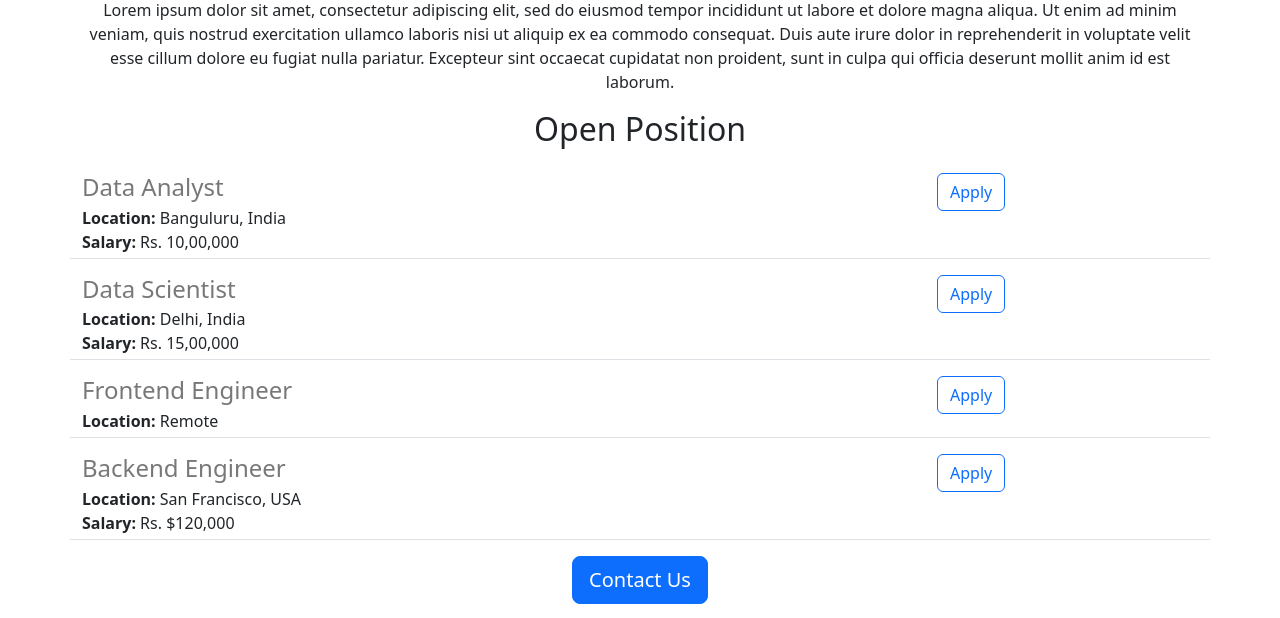
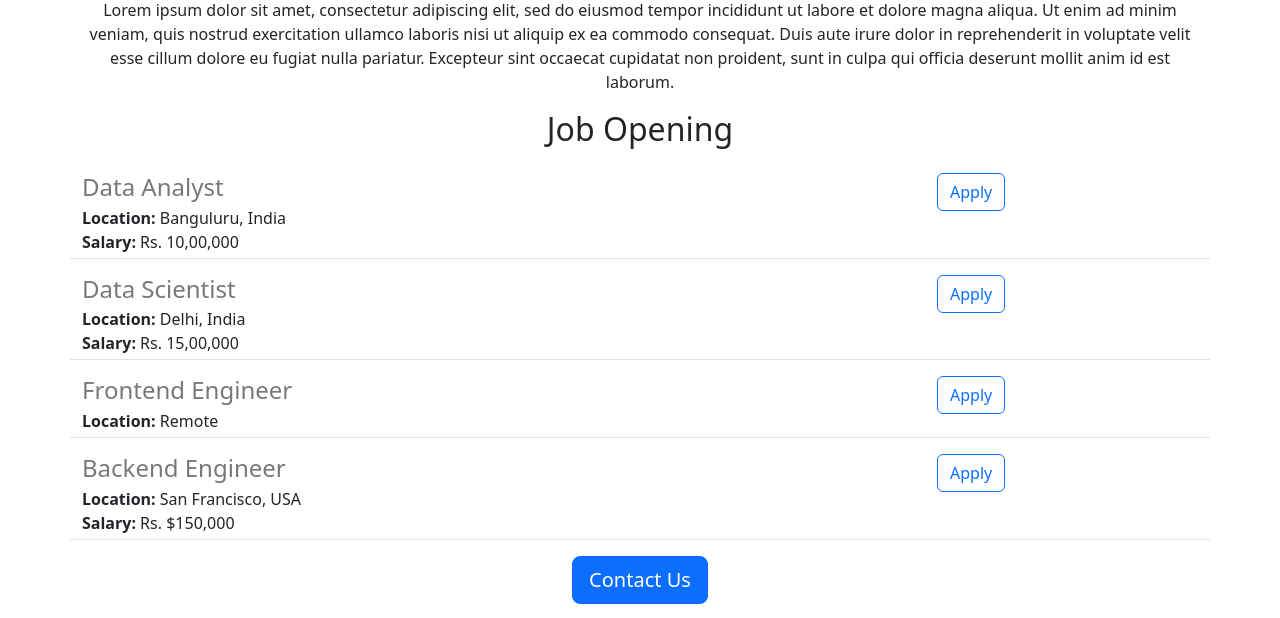
Before and after one commit to NexTechGen/Jovian-careers-website-v2, a Flask app: page / in a window 1280 px wide. Shown: the part 512-1130 px from the top of the page. Run offline with Flask 3, Linux system fonts and the light colour scheme.

Commit message:
Maked_some Changes

```diff
--- a/app.py
+++ b/app.py
@@ -25,7 +25,7 @@ JOBS = [
     'id': 4,
     'title': 'Backend Engineer',
     'location': 'San Francisco, USA',
-    'salary': 'Rs. $120,000'
+    'salary': 'Rs. $150,000'
   },
 ]
 
--- a/templates/home_bootstrap.html
+++ b/templates/home_bootstrap.html
@@ -23,7 +23,7 @@
         Lorem ipsum dolor sit amet, consectetur adipiscing elit, sed do eiusmod       tempor incididunt ut labore et dolore magna aliqua. Ut enim ad minim veniam, quis nostrud exercitation ullamco laboris nisi ut aliquip ex ea commodo consequat. Duis aute irure dolor in reprehenderit in voluptate velit esse cillum dolore eu fugiat nulla pariatur. Excepteur sint occaecat cupidatat non proident, sunt in culpa qui officia deserunt mollit anim id est laborum.
       </p>
 
-      <h2 class="text-center mt-2 mb-4">Open Position</h2>
+      <h2 class="text-center mt-2 mb-4">Job Opening</h2>
       <div>
         {% for job in jobs %}
             {% include 'jobitm.html' %}
```
